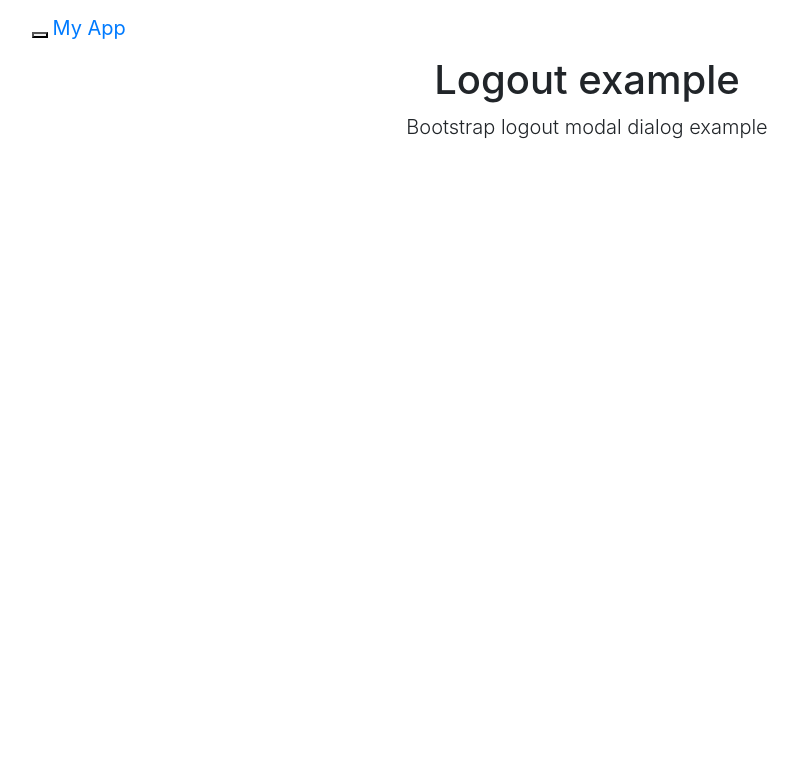
After one commit to rahulmishra24/AI-login-page, a Python web app: template templates/logout.html in a window 1280 px wide. The commit adds this page. Shown: the top 783 px of the page, without its empty margins (53-851 px from the left). Run offline with Jinja, Linux system fonts and the light colour scheme; the template is opened without the code that fills it, so the values that code supplies are empty; some libraries are stand-ins or nearby versions.

Commit message:
login,logout page updated

```diff
--- a/collection/views.py
+++ b/collection/views.py
@@ -3,3 +3,7 @@ from django.http import HttpResponse
 # Create your views here.
 def home(request):
     return render(request,'home.html')
+def auth(request):
+    return render(request,'login.html')
+def log(request):
+    return render(request,'logout.html')
--- a/mydjango/urls.py
+++ b/mydjango/urls.py
@@ -22,4 +22,6 @@ from collection import views
 urlpatterns = [
     url(r'^$', views.home, name='home'),
     path('admin/', admin.site.urls),
+    url(r'login/',views.auth, name='login'),
+    url(r'logout/',views.log, name='logout')
 ]
--- /dev/null
+++ b/templates/logout.html
@@ -0,0 +1,69 @@
+<html>
+      <head>
+        <link href="//maxcdn.bootstrapcdn.com/bootstrap/4.1.1/css/bootstrap.min.css" rel="stylesheet" id="bootstrap-css">
+
+     </head>
+
+      <body>
+        <nav class="navbar navbar-inverse navbar-static-top" role="navigation">
+            <div class="container">
+
+                  <div class="navbar-header">
+                    <button type="button" class="navbar-toggle" data-toggle="collapse" data-target=".nav-collapse">
+                      <span class="icon-bar"></span>
+                      <span class="icon-bar"></span>
+                      <span class="icon-bar"></span>
+                    </button>
+                    <a class="navbar-brand" href="#">My App</a>
+                  </div>
+
+              <div class="collapse navbar-collapse">
+                <ul class="nav navbar-nav">
+                  <li class="active">
+                      <a href="#">Home</a>
+                  </li>
+                </ul>
+
+                <ul class="nav navbar-nav navbar-right">
+                    <li>
+                        <a href="#" data-toggle="modal" data-target="#logoutModal">logout</a>
+                    </li>
+                </ul>
+              </div>
+
+            </div>
+          </nav>
+
+
+      <div class="container">
+
+        <div class="text-center">
+          <h1>Logout example</h1>
+          <p class="lead">Bootstrap logout modal dialog example</p>
+        </div>
+
+      </div><!-- /.container -->
+
+      <!-- Small modal -->
+      <div class="modal" id="logoutModal" tabindex="-1" role="dialog" aria-hidden="true">
+        <div class="modal-dialog modal-sm">
+          <div class="modal-content">
+            <div class="modal-header">
+              <button type="button" class="close" data-dismiss="modal" aria-label="Close"><span aria-hidden="true">×</span></button>
+              <h4>Log Out <i class="fa fa-lock"></i></h4>
+            </div>
+            <div class="modal-body">
+              <p><i class="fa fa-question-circle"></i> Are you sure you want to log-off? <br /></p>
+              <div class="actionsBtns">
+                  <form action="/logout" method="post">
+                      <input type="hidden" name="${_csrf.parameterName}" value="${_csrf.token}"/>
+                      <input type="submit" class="btn btn-default btn-primary" data-dismiss="modal" value="Logout" />
+                          <button class="btn btn-default" data-dismiss="modal">Cancel</button>
+                  </form>
+              </div>
+            </div>
+          </div>
+        </div>
+      </div>
+     </body>
+ </html>
```
Also changed, not shown: templates/login.html (added, +128 -0 lines), templates/home.html (line endings or trailing spaces).
